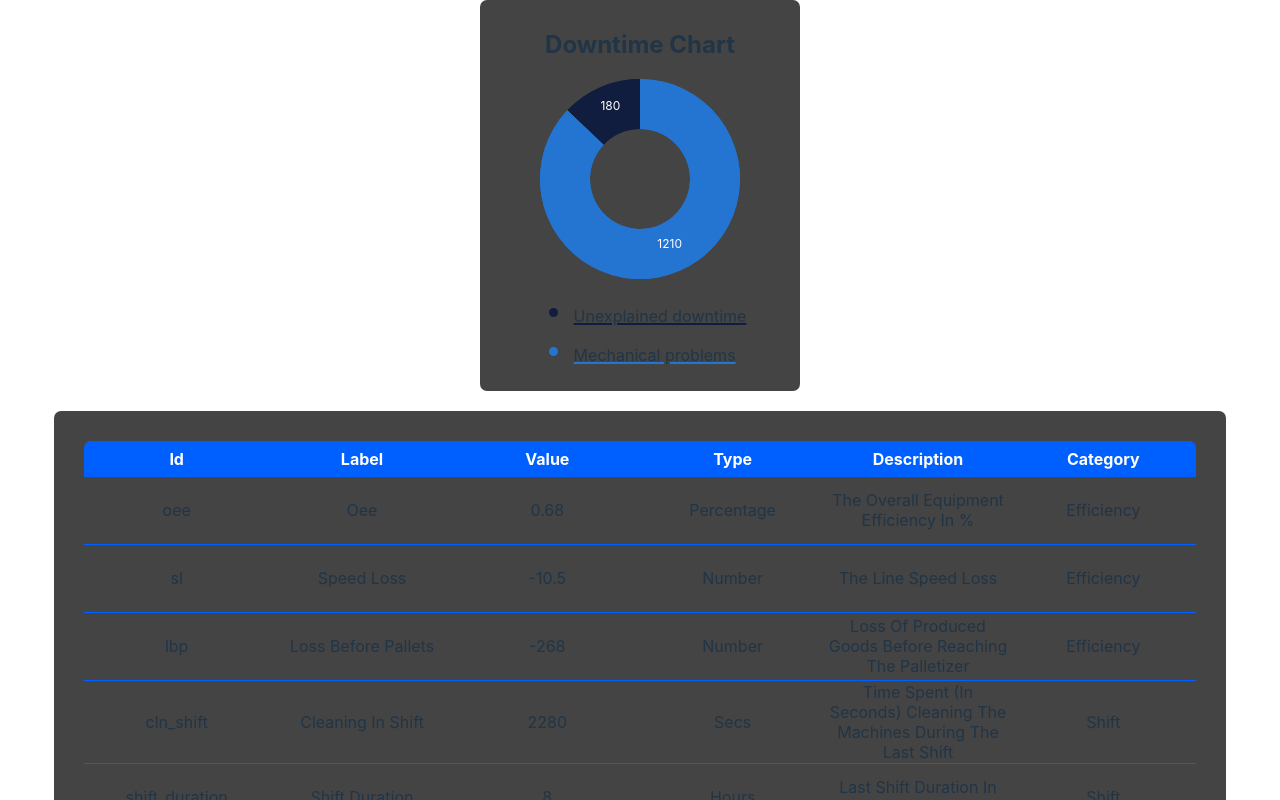
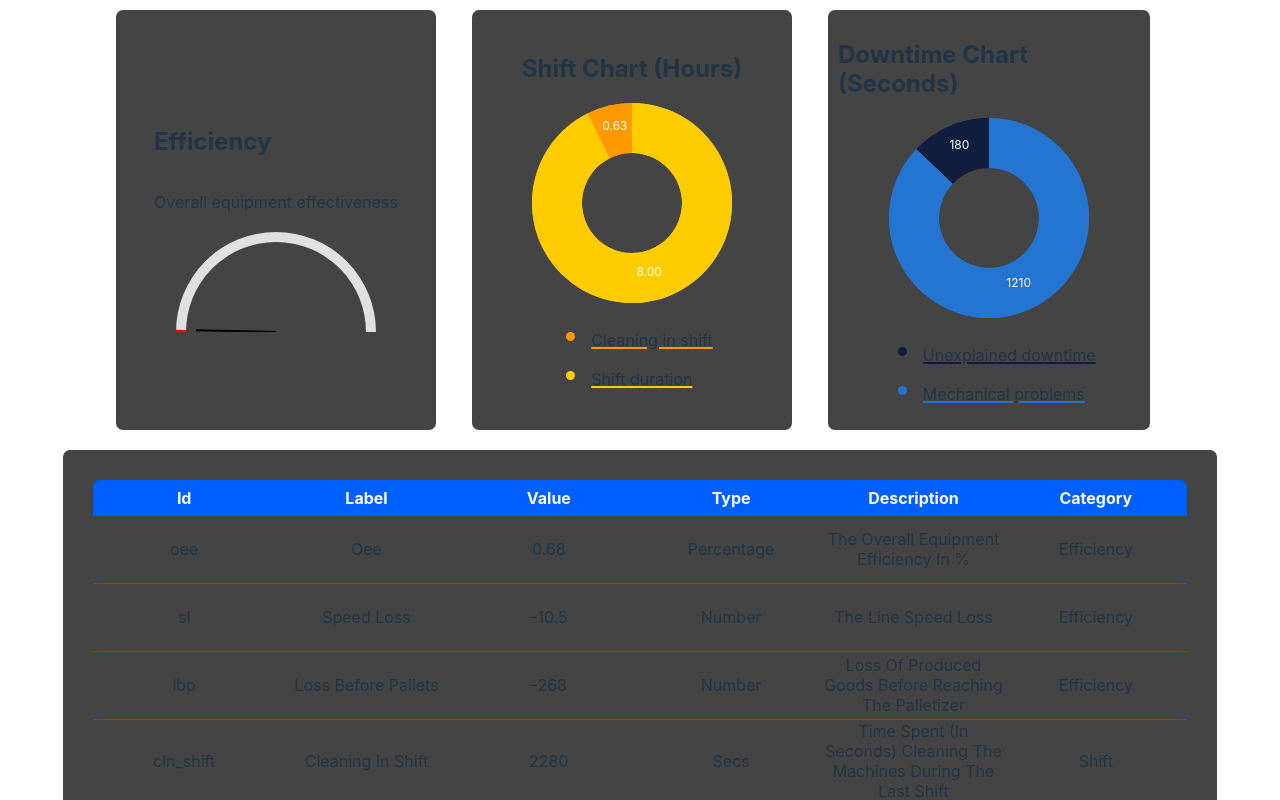
Before and after one commit to MiguelR0drigues/FactoryPal-Code-Challenge, a React (Create React App) app in the folder code-challenge/: page / in a window 1280 px wide. Shown: the top 800 px of the page. Built offline with nearby package versions, Linux system fonts and the light colour scheme.

Commit message:
feat: reorganize metrics sections and add gauge chart for OEE metric

```diff
--- a/code-challenge/src/App.tsx
+++ b/code-challenge/src/App.tsx
@@ -1,7 +1,9 @@
 import { useEffect, useState } from "react";
 import fetchData from "./api/data";
 import Card from "./components/card";
-import MetricSection from "./components/metric-section";
+import DowntimeSection from "./components/metrics-sections/downtime-section";
+import EfficiencySection from "./components/metrics-sections/efficiency-section";
+import ShiftSection from "./components/metrics-sections/shift-section";
 import Table from "./components/table";
 import { ToastProvider } from "./contexts/ToastContext";
 import { Category, MetricsData } from "./types";
@@ -29,6 +31,10 @@ const App = () => {
     | undefined
   >(undefined);
 
+  const downtimeMetrics = separateMetricsByCategory(metrics).downtime;
+  const shiftMetrics = separateMetricsByCategory(metrics).shift;
+  const efficiencyMetrics = separateMetricsByCategory(metrics).efficiency;
+
   useEffect(() => {
     async function fetchMetrics() {
       try {
@@ -44,7 +50,7 @@ const App = () => {
     }
     fetchMetrics();
   }, []);
-
+  console.log(selectedMetric);
   return (
     <ToastProvider>
       {metrics && metrics.length > 0 && (
@@ -54,15 +60,43 @@ const App = () => {
             flexDirection: "column",
             justifyContent: "center",
             alignItems: "center",
+            margin: "10px",
           }}
         >
-          <Card>
-            <MetricSection
-              selected={selectedMetric}
-              setSelected={setSelectedMetric}
-              data={separateMetricsByCategory(metrics).downtime}
-            />
-          </Card>
+          <article
+            style={{
+              display: "grid",
+              gridTemplateColumns: "1fr 1fr 1fr",
+              gap: "20px",
+              maxHeight: "500px",
+            }}
+          >
+            <Card>
+              <EfficiencySection
+                data={efficiencyMetrics}
+                selected={selectedMetric}
+                setSelected={setSelectedMetric}
+              />
+            </Card>
+            {shiftMetrics && shiftMetrics.length > 0 && (
+              <Card>
+                <ShiftSection
+                  selected={selectedMetric}
+                  setSelected={setSelectedMetric}
+                  data={shiftMetrics}
+                />
+              </Card>
+            )}
+            {downtimeMetrics && downtimeMetrics.length > 0 && (
+              <Card>
+                <DowntimeSection
+                  selected={selectedMetric}
+                  setSelected={setSelectedMetric}
+                  data={downtimeMetrics}
+                />
+              </Card>
+            )}
+          </article>
           <Card>
             <Table
               data={metrics}
--- /dev/null
+++ b/code-challenge/src/components/charts/doughnut/index.tsx
@@ -0,0 +1,4 @@
+const DoughnutChart = () => {
+  return <div>Doughnut Chart</div>;
+};
+export default DoughnutChart;
--- /dev/null
+++ b/code-challenge/src/components/charts/gauge/index.tsx
@@ -0,0 +1,83 @@
+/* eslint-disable react-hooks/exhaustive-deps */
+import * as d3 from "d3";
+import { useEffect, useRef } from "react";
+import { colors } from "../../../theme";
+import { MetricsData } from "../../../types";
+
+interface Props {
+  metricId?: string;
+  value: number;
+  setSelected: React.Dispatch<
+    React.SetStateAction<
+      | {
+          id?: string | null | undefined;
+          category: MetricsData["category"];
+        }
+      | undefined
+    >
+  >;
+}
+const GaugeChart = ({ metricId, value, setSelected }: Props) => {
+  const chartRef = useRef(null);
+
+  useEffect(() => {
+    if (!chartRef.current) return;
+
+    const width = 200;
+    const height = 100;
+    const outerRadius = Math.min(width, height * 2) / 2;
+    const innerRadius = outerRadius - 10;
+    const needleLength = outerRadius - 20;
+
+    // Clear previous SVG elements
+    d3.select(chartRef.current).selectAll("*").remove();
+
+    const svg = d3
+      .select(chartRef.current)
+      .attr("width", width)
+      .attr("height", height)
+      .append("g")
+      .attr("transform", `translate(${width / 2}, ${height})`)
+      .on("mouseover", function () {
+        setSelected({ id: metricId, category: "shift" });
+      })
+      .on("mouseout", function () {
+        setSelected(undefined);
+      });
+
+    const arc: any = d3
+      .arc()
+      .innerRadius(innerRadius)
+      .outerRadius(outerRadius)
+      .startAngle(-Math.PI / 2);
+
+    svg
+      .append("path")
+      .datum({ endAngle: Math.PI / 2 })
+      .style("fill", "#e0e0e0")
+      .attr("d", arc);
+
+    svg
+      .append("path")
+      .datum({ endAngle: -Math.PI / 2 + Math.PI * value })
+      .style(
+        "fill",
+        value === 0.5 ? colors.yellow : value > 0.5 ? colors.green : colors.red
+      )
+      .attr("d", arc);
+
+    svg
+      .append("line")
+      .attr("x1", 0)
+      .attr("y1", 0)
+      .attr("x2", 0)
+      .attr("y2", -needleLength)
+      .attr("stroke", "black")
+      .attr("stroke-width", 2)
+      .attr("transform", `rotate(${value * 180 - 90})`);
+  }, [value]);
+
+  return <svg ref={chartRef}></svg>;
+};
+
+export default GaugeChart;
--- /dev/null
+++ b/code-challenge/src/components/charts/index.ts
@@ -0,0 +1,2 @@
+export * from "./doughnut";
+export * from "./gauge";
--- a/code-challenge/src/components/metric-section/index.tsx
+++ b/code-challenge/src/components/metrics-sections/downtime-section/index.tsx
@@ -1,9 +1,9 @@
 /* eslint-disable react-hooks/exhaustive-deps */
 import * as d3 from "d3";
 import { useEffect, useRef } from "react";
-import { colors } from "../../theme";
-import { MetricsData } from "../../types";
-import { StyledListItem, StyledUnorderedList } from "./styles";
+import { colors } from "../../../theme";
+import { MetricsData } from "../../../types";
+import { StyledListItem, StyledUnorderedList } from "../styles";
 
 interface Props {
   data: MetricsData[];
@@ -24,7 +24,11 @@ interface Props {
   >;
 }
 
-const MetricSection = ({ data, selected, setSelected }: Props): JSX.Element => {
+const DowntimeSection = ({
+  data,
+  selected,
+  setSelected,
+}: Props): JSX.Element => {
   const chartRef = useRef<SVGSVGElement | null>(null);
   const customColors = [colors.darkBlue, colors.lightBlue];
 
@@ -118,7 +122,7 @@ const MetricSection = ({ data, selected, setSelected }: Props): JSX.Element => {
   }, [selected]);
   return (
     <>
-      <h2>Downtime Chart</h2>
+      <h2>Downtime Chart (Seconds)</h2>
       <svg ref={chartRef}></svg>
       <section>
         <StyledUnorderedList>
@@ -137,4 +141,4 @@ const MetricSection = ({ data, selected, setSelected }: Props): JSX.Element => {
   );
 };
 
-export default MetricSection;
+export default DowntimeSection;
--- /dev/null
+++ b/code-challenge/src/components/metrics-sections/efficiency-section/index.tsx
@@ -0,0 +1,39 @@
+import { MetricsData } from "../../../types";
+import GaugeChart from "../../charts/gauge";
+import { SubSection } from "../styles";
+
+interface Props {
+  data: MetricsData[];
+  selected:
+    | {
+        id?: string | null | undefined;
+        category: MetricsData["category"];
+      }
+    | undefined;
+  setSelected: React.Dispatch<
+    React.SetStateAction<
+      | {
+          id?: string | null | undefined;
+          category: MetricsData["category"];
+        }
+      | undefined
+    >
+  >;
+}
+
+const EfficiencySection = ({ data, setSelected }: Props) => {
+  return (
+    <section>
+      <h2>Efficiency</h2>
+      <SubSection>
+        <h3>Overall equipment effectiveness</h3>
+        <GaugeChart
+          metricId="oee"
+          value={data[0].value / 100}
+          setSelected={setSelected}
+        />
+      </SubSection>
+    </section>
+  );
+};
+export default EfficiencySection;
--- /dev/null
+++ b/code-challenge/src/components/metrics-sections/shift-section/index.tsx
@@ -0,0 +1,163 @@
+/* eslint-disable react-hooks/exhaustive-deps */
+import * as d3 from "d3";
+import { useEffect, useRef } from "react";
+import { colors } from "../../../theme";
+import { MetricsData } from "../../../types";
+import { StyledListItem, StyledUnorderedList } from "../styles";
+
+interface Props {
+  data: MetricsData[];
+  selected:
+    | {
+        id?: string | null | undefined;
+        category: MetricsData["category"];
+      }
+    | undefined;
+  setSelected: React.Dispatch<
+    React.SetStateAction<
+      | {
+          id?: string | null | undefined;
+          category: MetricsData["category"];
+        }
+      | undefined
+    >
+  >;
+}
+
+const convertToHours = (data: MetricsData[]): MetricsData[] => {
+  return data.map((item) => {
+    let newValue = item.value;
+
+    switch (item.type) {
+      case "secs":
+        newValue = item.value / 3600;
+        break;
+      case "minutes":
+        newValue = item.value / 60;
+        break;
+      default:
+        newValue = item.value;
+        break;
+    }
+
+    return { ...item, value: newValue, type: "hours" };
+  });
+};
+
+const ShiftSection = ({ data, selected, setSelected }: Props): JSX.Element => {
+  const chartRef = useRef<SVGSVGElement | null>(null);
+  const customColors = [colors.orange, colors.yellow];
+
+  const dataInHours = convertToHours(data);
+
+  useEffect(() => {
+    if (!chartRef.current) return;
+
+    const width = 200;
+    const height = 200;
+    const radius = Math.min(width, height) / 2;
+
+    const svg = d3
+      .select(chartRef.current)
+      .attr("width", width)
+      .attr("height", height)
+      .append("g")
+      .attr("transform", `translate(${width / 2}, ${height / 2})`);
+
+    const pie = d3.pie<MetricsData>().value((d) => d.value);
+
+    const arc = d3
+      .arc<d3.PieArcDatum<MetricsData>>()
+      .innerRadius(radius * 0.5)
+      .outerRadius(radius);
+
+    const renderChart = () => {
+      const arcs = svg.selectAll(".arc").data(pie(dataInHours));
+
+      const newArcs = arcs.enter().append("g").attr("class", "arc");
+
+      newArcs
+        .append("path")
+        .attr("d", arc)
+        .attr("fill", (_, i) => customColors[i % customColors.length])
+        .on("mouseover", function (event, d) {
+          setSelected({ id: d.data.id, category: "downtime" });
+          d3.select(this).transition().duration(200).attr("fill", "#FFF");
+          d3.select(event.target.parentNode)
+            .transition()
+            .duration(200)
+            .select("text")
+            .attr("fill", "black");
+        })
+        .on("mouseout", function (event) {
+          setSelected(undefined);
+          d3.select(event.target)
+            .transition()
+            .duration(200)
+            .attr("fill", (_, i) => customColors[i % customColors.length]);
+          d3.select(event.target.parentNode)
+            .transition()
+            .duration(200)
+            .select("text")
+            .attr("fill", "white");
+        });
+
+      newArcs
+        .append("text")
+        .attr("transform", (d) => `translate(${arc.centroid(d)})`)
+        .attr("text-anchor", "middle")
+        .attr("font-size", "12px")
+        .attr("fill", "white")
+        .text((d) => d.data.value.toFixed(2));
+
+      arcs.select("path").attr("d", arc);
+      arcs
+        .select("text")
+        .attr("transform", (d) => `translate(${arc.centroid(d)})`);
+
+      arcs.exit().remove();
+    };
+
+    renderChart();
+  }, [dataInHours, setSelected]);
+
+  useEffect(() => {
+    const updateSelection = () => {
+      const svg = d3.select(chartRef.current);
+
+      svg.selectAll(".arc path").attr("fill", (d: any, i: number) => {
+        return d.data.id === selected?.id
+          ? "#FFF"
+          : customColors[i % customColors.length];
+      });
+
+      svg.selectAll(".arc text").attr("fill", (d: any) => {
+        return d.data.id === selected?.id ? "black" : "white";
+      });
+    };
+
+    updateSelection();
+  }, []);
+
+  return (
+    <>
+      <h2>Shift Chart (Hours)</h2>
+      <svg ref={chartRef}></svg>
+      <section>
+        <StyledUnorderedList>
+          {data.map((item, index) => (
+            <StyledListItem
+              key={item.id}
+              color={customColors[index]}
+              isSelected={selected?.id === item.id}
+            >
+              {item.label}
+            </StyledListItem>
+          ))}
+        </StyledUnorderedList>
+      </section>
+    </>
+  );
+};
+
+export default ShiftSection;
--- a/code-challenge/src/components/metric-section/styles.ts
+++ b/code-challenge/src/components/metrics-sections/styles.ts
@@ -1,4 +1,16 @@
 import styled from "styled-components";
+
+export const SubSection = styled.div`
+  > h3 {
+    font-weight: normal;
+    font-size: 16px;
+  }
+  display: flex;
+  flex-direction: column;
+  gap: 4px;
+  align-items: center;
+  justify-content: center;
+`;
 
 export const StyledUnorderedList = styled.ul`
   display: flex;
```
